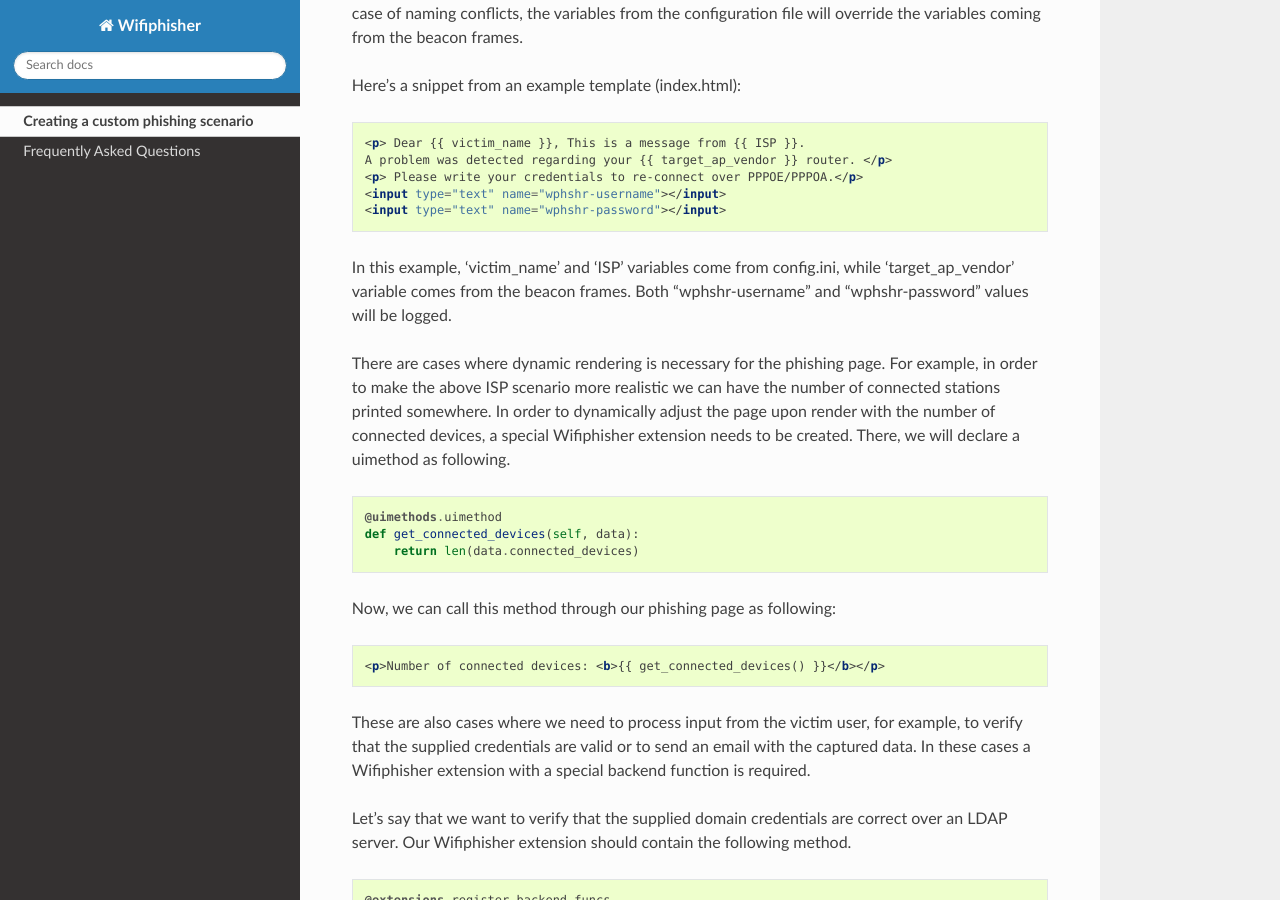
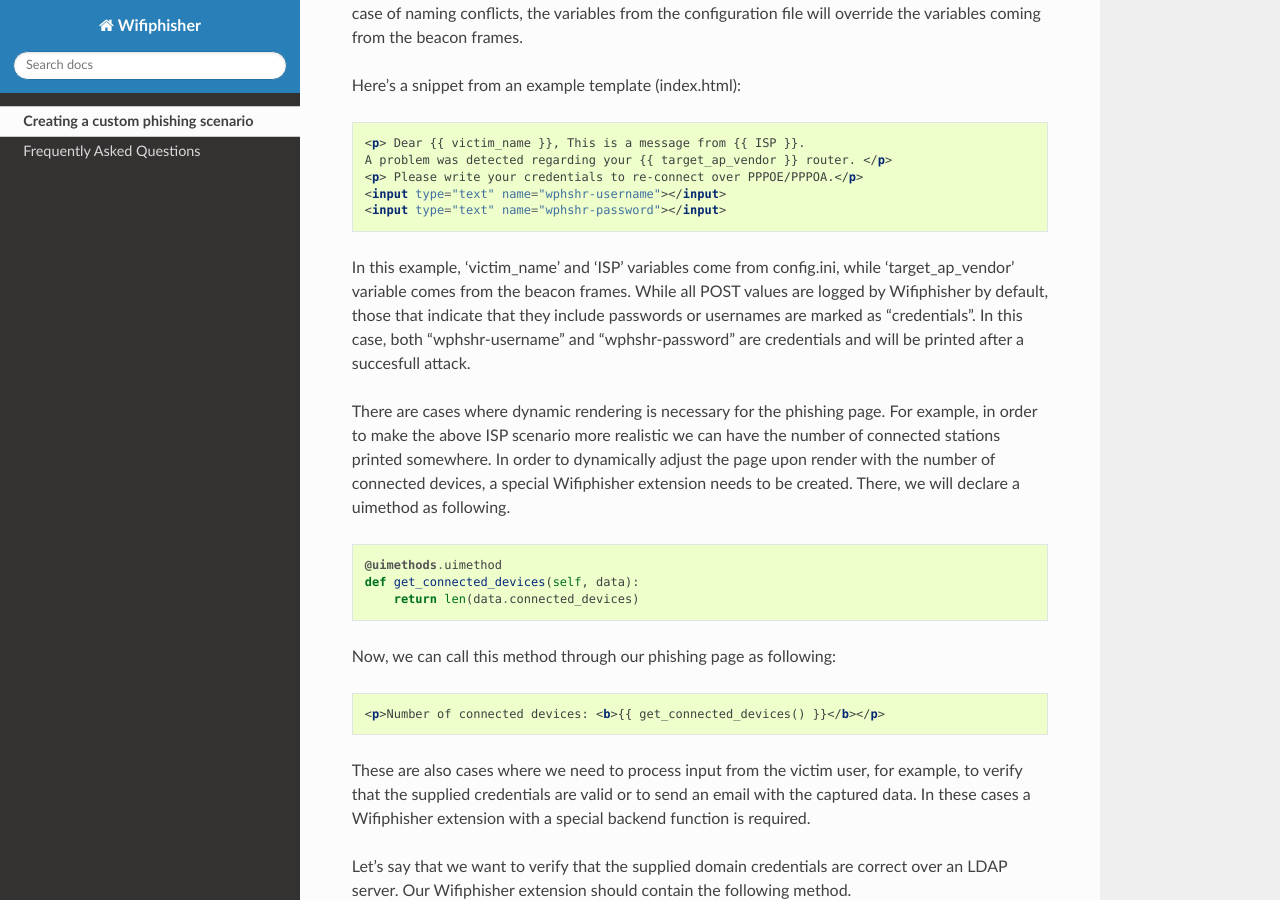
Before and after one commit to wifiphisher/wifiphisher, a Sphinx documentation site: the page built from docs/custom_phishing_scenario.rst, in a window 1280 px wide and 900 px high, scrolled down 1793 px. Built offline with Sphinx 7.4.7 and the Read the Docs theme 2.0.0, drawn with Linux system fonts in a browser that asks for light colours.

Commit message:
Fixes #896.

```diff
--- a/docs/custom_phishing_scenario.rst
+++ b/docs/custom_phishing_scenario.rst
@@ -73,8 +73,11 @@
  <input type="text" name="wphshr-password"></input>
 
 In this example, 'victim_name' and 'ISP' variables come from config.ini, while
-'target_ap_vendor' variable comes from the beacon frames. Both
-"wphshr-username" and "wphshr-password" values will be logged.
+'target_ap_vendor' variable comes from the beacon frames. While all POST values
+are logged by Wifiphisher by default, those that indicate that they include
+passwords or usernames are marked as "credentials". In this case, both
+"wphshr-username" and "wphshr-password" are credentials and will be printed
+after a succesfull attack.
 
 There are cases where dynamic rendering is necessary for the phishing page. For
 example, in order to make the above ISP scenario more realistic we can have the
```
Also changed, not shown: 2 other files.
